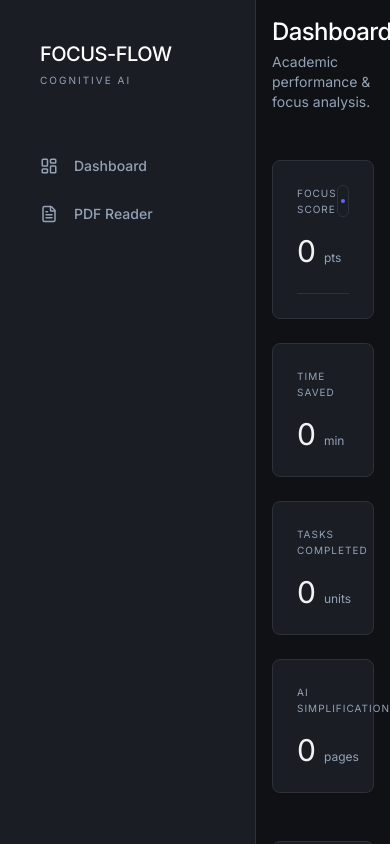
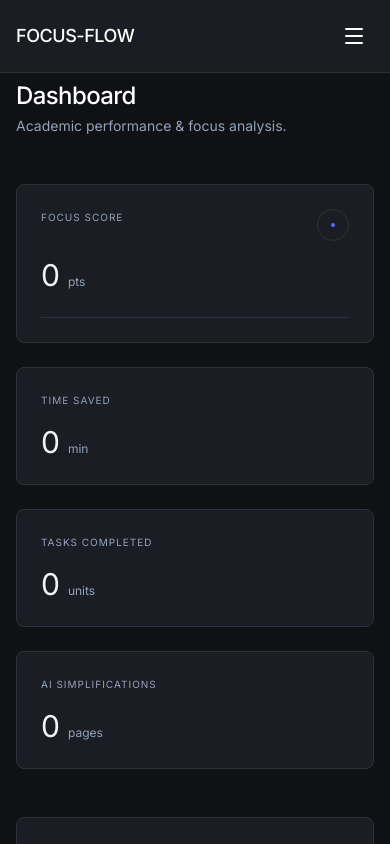
Before and after one commit to PothanaPardhu/Document-Scanner, a React (Vite) app in the folder frontend/: page / in a window 390 px wide. Built offline with nearby package versions, Linux system fonts and the light colour scheme; no server answers; a web font is replaced by a local one.

Commit message:
Update App.jsx

```diff
--- a/frontend/src/App.jsx
+++ b/frontend/src/App.jsx
@@ -1,26 +1,47 @@
-import React from 'react';
+import React, { useState } from 'react';
 import { BrowserRouter, Routes, Route, Link } from 'react-router-dom';
-import { LayoutDashboard, FileText } from 'lucide-react';
+import { LayoutDashboard, FileText, Menu, X } from 'lucide-react';
 import Dashboard from './pages/Dashboard';
 import PdfReader from './pages/PdfReader';
 
 function App() {
+  const [sidebarOpen, setSidebarOpen] = useState(false);
+
   return (
     <BrowserRouter>
-      <div className="flex h-screen bg-[#0F1115] text-[#F2F2F2]">
+      <div className="flex flex-col md:flex-row h-screen bg-[#0F1115] text-[#F2F2F2]">
+        {/* Mobile Header */}
+        <div className="md:hidden fixed top-0 left-0 right-0 z-40 bg-[#1A1D23] border-b border-[#2D323A] px-4 py-4 flex items-center justify-between">
+          <h1 className="text-lg font-medium tracking-tight text-white uppercase">Focus-Flow</h1>
+          <button
+            onClick={() => setSidebarOpen(!sidebarOpen)}
+            className="text-white p-2 hover:bg-[#6366F1]/10 rounded-md transition-colors"
+          >
+            {sidebarOpen ? <X size={24} /> : <Menu size={24} />}
+          </button>
+        </div>
+
+        {/* Backdrop for mobile sidebar */}
+        {sidebarOpen && (
+          <div
+            className="fixed inset-0 z-40 bg-black bg-opacity-50 md:hidden"
+            onClick={() => setSidebarOpen(false)}
+          ></div>
+        )}
+
         {/* Sidebar */}
-        <aside className="w-64 bg-[#1A1D23] border-r border-[#2D323A] px-4 py-10 flex flex-col gap-10">
+        <aside className={`fixed inset-y-0 left-0 z-50 w-64 bg-[#1A1D23] border-r border-[#2D323A] px-4 py-10 flex flex-col gap-10 transform ${sidebarOpen ? 'translate-x-0' : '-translate-x-full'} md:translate-x-0 md:relative md:inset-auto md:z-auto transition-transform duration-300`}>
           <div className="px-6">
             <h1 className="text-xl font-medium tracking-tight text-white uppercase">Focus-Flow</h1>
             <p className="text-[10px] tracking-[0.2em] text-[#94A3B8] uppercase mt-1">Cognitive AI</p>
           </div>
 
           <nav className="flex flex-col gap-1 mt-4">
-            <Link to="/" className="flex items-center gap-4 px-6 py-3 rounded-md hover:bg-[#6366F1]/10 text-[#94A3B8] hover:text-white transition-all group">
+            <Link to="/" className="flex items-center gap-4 px-6 py-3 rounded-md hover:bg-[#6366F1]/10 text-[#94A3B8] hover:text-white transition-all group" onClick={() => setSidebarOpen(false)}>
               <LayoutDashboard size={18} className="group-hover:text-[#6366F1] transition-colors" />
               <span className="text-sm font-medium">Dashboard</span>
             </Link>
-            <Link to="/pdf" className="flex items-center gap-4 px-6 py-3 rounded-md hover:bg-[#6366F1]/10 text-[#94A3B8] hover:text-white transition-all group">
+            <Link to="/pdf" className="flex items-center gap-4 px-6 py-3 rounded-md hover:bg-[#6366F1]/10 text-[#94A3B8] hover:text-white transition-all group" onClick={() => setSidebarOpen(false)}>
               <FileText size={18} className="group-hover:text-[#6366F1] transition-colors" />
               <span className="text-sm font-medium">PDF Reader</span>
             </Link>
@@ -28,7 +49,7 @@ function App() {
         </aside>
 
         {/* Main Content */}
-        <main className="flex-1 overflow-y-auto">
+        <main className="flex-1 overflow-y-auto pt-16 md:pt-0">
           <Routes>
             <Route path="/" element={<Dashboard />} />
             <Route path="/pdf" element={<PdfReader />} />
```
